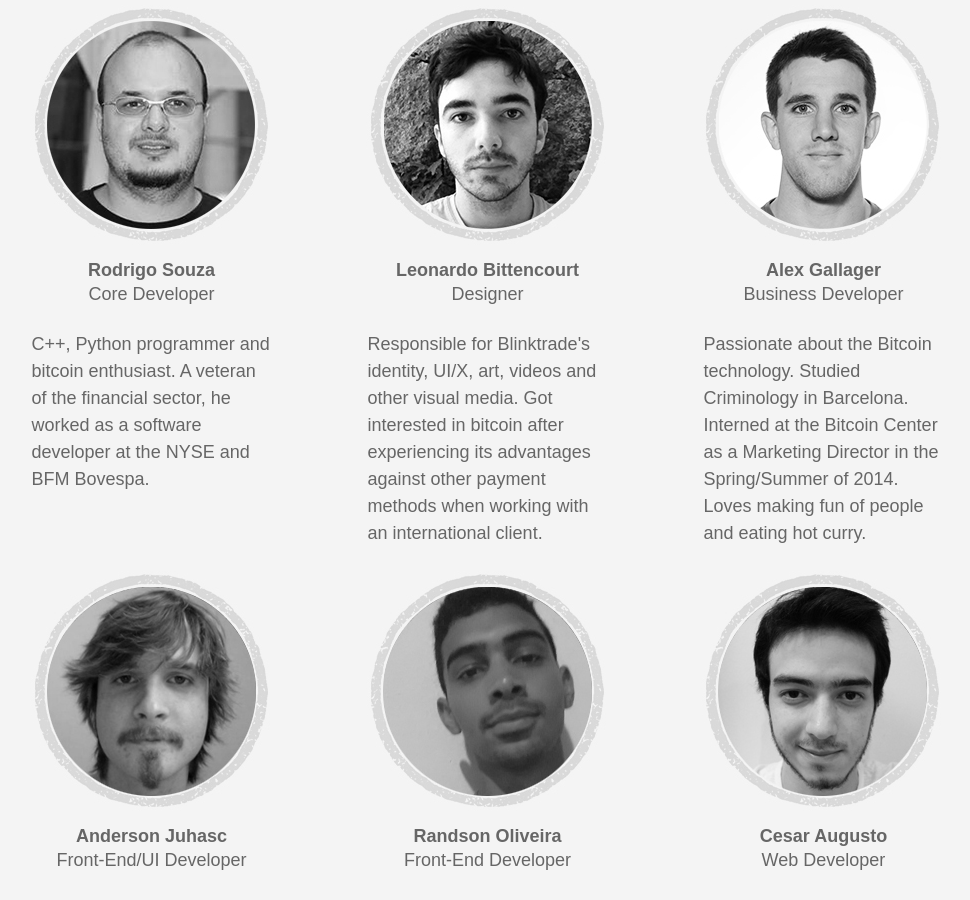
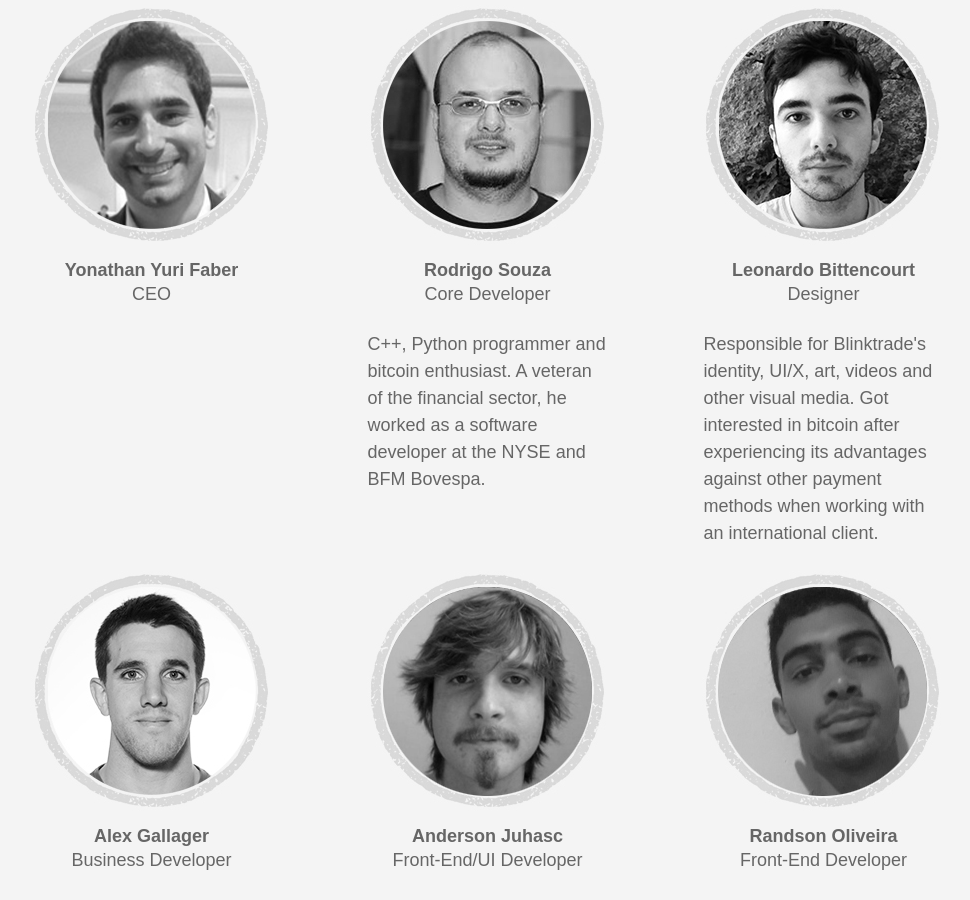
Before and after one commit to blinktrade/blinktrade.github.io, a Jekyll site: the page built from index.html, in a window 1280 px wide and 900 px high, scrolled down 1895 px. Shown: the whole window, without its empty margins (155-1125 px from the left). Built offline with Jekyll 4.4.1, drawn with Linux system fonts in a browser that asks for light colours; some web fonts are replaced; the list of posts is cut into pages by our own code.

Commit message:
Update index.html

```diff
--- a/index.html
+++ b/index.html
@@ -236,6 +236,31 @@ classe: home
                         <div class="team-item">
                             <!-- .team-item__head -->
                             <header class="team-item__head">
+                                <img class="team-item__img" src="assets/img/team_yoanathan.jpg" alt="Rodrigo Souza" />
+                            </header>
+                            <!-- /.team-item__head -->
+
+                            <div class="team-item__body">
+                                <!-- .team-item__title -->
+                                <h3 class="team-item__title epsilon">
+                                    Yonathan Yuri Faber
+                                    <span>CEO</span>
+                                </h3>
+                                <!-- /.team-item__title -->
+
+                                <p>  </p>
+                            </div>
+                        </div>
+                        <!-- /.team-item -->
+                    </div>
+                    <!-- /.layout__item -->
+
+                    <!-- .layout__item -->
+                    <div class="layout__item one-whole lap--one-half desk--one-third">
+                        <!-- .team-item -->
+                        <div class="team-item">
+                            <!-- .team-item__head -->
+                            <header class="team-item__head">
                                 <img class="team-item__img" src="assets/img/team_rodrigo.jpg" alt="Rodrigo Souza" />
                             </header>
                             <!-- /.team-item__head -->
```
